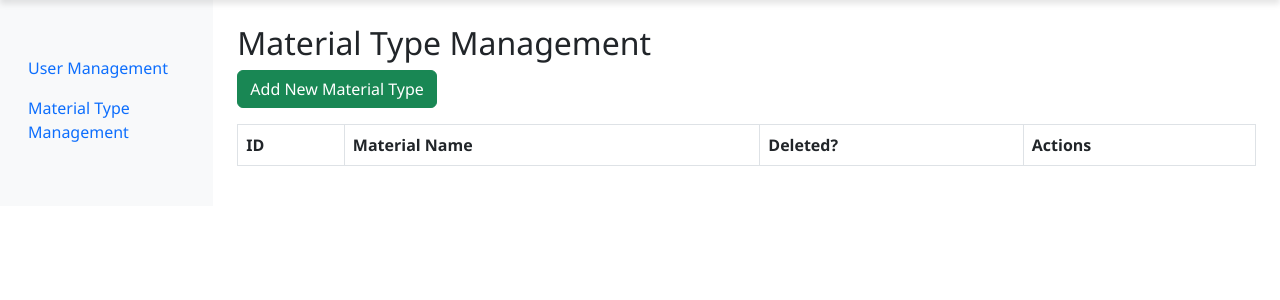
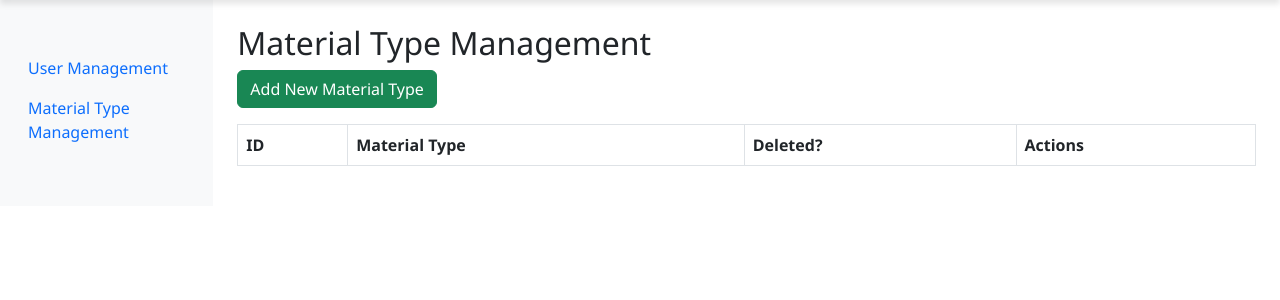
Before and after one commit to amarendrakumarsaroj/stock-management, a PHP site: page /materialtype.php in a window 1280 px wide. Shown: the part 66-366 px from the top of the page. Run offline with PHP 8.4, Linux system fonts and the light colour scheme; the visitor is signed in with stand-in values (Sample User, id 1); data that the repository does not hold is empty.

Commit message:
updated admin.php

```diff
--- a/frontend/includes/material_management.php
+++ b/frontend/includes/material_management.php
@@ -9,7 +9,7 @@
   <thead>
     <tr>
       <th>ID</th>
-      <th>Material Name</th>
+      <th>Material Type</th>
       <th>Deleted?</th>
       <th>Actions</th>
     </tr>
@@ -18,14 +18,14 @@
     <?php while ($row = $result->fetch_assoc()): ?>
       <tr>
         <td><?= $row['id'] ?></td>
-        <td><?= htmlspecialchars($row['name']) ?></td>
+        <td><?= htmlspecialchars($row['materialtype']) ?></td>
         <td><?= $row['is_deleted'] ? "Yes" : "No" ?></td>
         <td>
           <?php if (!$row['is_deleted']): ?>
             <button
               class="btn btn-primary btn-sm editBtn"
               data-id="<?= $row['id'] ?>"
-              data-name="<?= htmlspecialchars($row['name']) ?>"
+              data-materialtype="<?= htmlspecialchars($row['materialtype']) ?>"
               data-bs-toggle="modal"
               data-bs-target="#editModal">
               Edit
@@ -40,57 +40,4 @@
   </tbody>
 </table>
 
-<!-- Add Modal -->
-<div class="modal fade" id="addModal" tabindex="-1" aria-labelledby="addModalLabel" aria-hidden="true">
-  <div class="modal-dialog">
-    <form method="POST" class="modal-content">
-      <div class="modal-header">
-        <h5 class="modal-title" id="addModalLabel">Add Material Type</h5>
-        <button type="button" class="btn-close" data-bs-dismiss="modal"></button>
-      </div>
-      <div class="modal-body">
-        <div class="mb-3">
-          <label for="add-name" class="form-label">Material Name</label>
-          <input type="text" class="form-control" name="name" id="add-name" required>
-        </div>
-      </div>
-      <div class="modal-footer">
-        <button type="submit" name="add" class="btn btn-success">Add</button>
-        <button type="button" class="btn btn-secondary" data-bs-dismiss="modal">Cancel</button>
-      </div>
-    </form>
-  </div>
-</div>
-
-<!-- Edit Modal -->
-<div class="modal fade" id="editModal" tabindex="-1" aria-labelledby="editModalLabel" aria-hidden="true">
-  <div class="modal-dialog">
-    <form method="POST" class="modal-content">
-      <div class="modal-header">
-        <h5 class="modal-title" id="editModalLabel">Edit Material Type</h5>
-        <button type="button" class="btn-close" data-bs-dismiss="modal"></button>
-      </div>
-      <div class="modal-body">
-        <input type="hidden" name="id" id="edit-id">
-        <div class="mb-3">
-          <label for="edit-name" class="form-label">Material Name</label>
-          <input type="text" class="form-control" name="name" id="edit-name" required>
-        </div>
-      </div>
-      <div class="modal-footer">
-        <button type="submit" name="update" class="btn btn-success">Save Changes</button>
-        <button type="button" class="btn btn-secondary" data-bs-dismiss="modal">Cancel</button>
-      </div>
-    </form>
-  </div>
-</div>
-
-<script>
-// Fill modal with material data
-document.querySelectorAll('.editBtn').forEach(button => {
-  button.addEventListener('click', () => {
-    document.getElementById('edit-id').value = button.getAttribute('data-id');
-    document.getElementById('edit-name').value = button.getAttribute('data-name');
-  });
-});
-</script>
+<?php include 'includes/material_modals.php'; ?>
--- /dev/null
+++ b/frontend/includes/material_modals.php
@@ -0,0 +1,54 @@
+<!-- Add Modal -->
+<div class="modal fade" id="addModal" tabindex="-1" aria-labelledby="addModalLabel" aria-hidden="true">
+  <div class="modal-dialog">
+    <form method="POST" class="modal-content">
+      <div class="modal-header">
+        <h5 class="modal-title" id="addModalLabel">Add Material Type</h5>
+        <button type="button" class="btn-close" data-bs-dismiss="modal"></button>
+      </div>
+      <div class="modal-body">
+        <div class="mb-3">
+          <label for="add-materialtype" class="form-label">Material Type</label>
+          <input type="text" class="form-control" name="materialtype" id="add-materialtype" required>
+        </div>
+      </div>
+      <div class="modal-footer">
+        <button type="submit" name="add" class="btn btn-success">Add</button>
+        <button type="button" class="btn btn-secondary" data-bs-dismiss="modal">Cancel</button>
+      </div>
+    </form>
+  </div>
+</div>
+
+<!-- Edit Modal -->
+<div class="modal fade" id="editModal" tabindex="-1" aria-labelledby="editModalLabel" aria-hidden="true">
+  <div class="modal-dialog">
+    <form method="POST" class="modal-content">
+      <div class="modal-header">
+        <h5 class="modal-title" id="editModalLabel">Edit Material Type</h5>
+        <button type="button" class="btn-close" data-bs-dismiss="modal"></button>
+      </div>
+      <div class="modal-body">
+        <input type="hidden" name="id" id="edit-id">
+        <div class="mb-3">
+          <label for="edit-materialtype" class="form-label">Material Type</label>
+          <input type="text" class="form-control" name="materialtype" id="edit-materialtype" required>
+        </div>
+      </div>
+      <div class="modal-footer">
+        <button type="submit" name="update" class="btn btn-success">Save Changes</button>
+        <button type="button" class="btn btn-secondary" data-bs-dismiss="modal">Cancel</button>
+      </div>
+    </form>
+  </div>
+</div>
+
+<script>
+// Fill edit modal with material type data
+document.querySelectorAll('.editBtn').forEach(button => {
+  button.addEventListener('click', () => {
+    document.getElementById('edit-id').value = button.getAttribute('data-id');
+    document.getElementById('edit-materialtype').value = button.getAttribute('data-materialtype');
+  });
+});
+</script>
--- a/frontend/materialtype.php
+++ b/frontend/materialtype.php
@@ -11,15 +11,15 @@ $page = 'material'; // for sidebar highlighting
 // Soft delete material type
 if (isset($_GET['delete'])) {
   $delete_id = intval($_GET['delete']);
-  $conn->query("UPDATE material_types SET is_deleted = 1 WHERE id = $delete_id");
+  $conn->query("UPDATE materialtype SET is_deleted = 1 WHERE id = $delete_id");
   header("Location: materialtype.php");
   exit();
 }
 
 // Add material type
 if (isset($_POST['add'])) {
-  $name = $conn->real_escape_string($_POST['name']);
-  $conn->query("INSERT INTO material_types (name) VALUES ('$name')");
+  $materialtype = $conn->real_escape_string($_POST['materialtype']);
+  $conn->query("INSERT INTO materialtype (materialtype) VALUES ('$materialtype')");
   header("Location: materialtype.php");
   exit();
 }
@@ -27,15 +27,14 @@ if (isset($_POST['add'])) {
 // Update material type
 if (isset($_POST['update'])) {
   $id = intval($_POST['id']);
-  $name = $conn->real_escape_string($_POST['name']);
-  $conn->query("UPDATE material_types SET name='$name' WHERE id=$id");
+  $materialtype = $conn->real_escape_string($_POST['materialtype']);
+  $conn->query("UPDATE materialtype SET materialtype='$materialtype' WHERE id=$id");
   header("Location: materialtype.php");
   exit();
 }
 
-$result = $conn->query("SELECT id, name, is_deleted FROM material_types");
+$result = $conn->query("SELECT id, materialtype, is_deleted FROM materialtype");
 
-// Set content file to load inside layout
 $content = 'includes/material_management.php';
 include 'includes/layout.php';
 ?>
```
